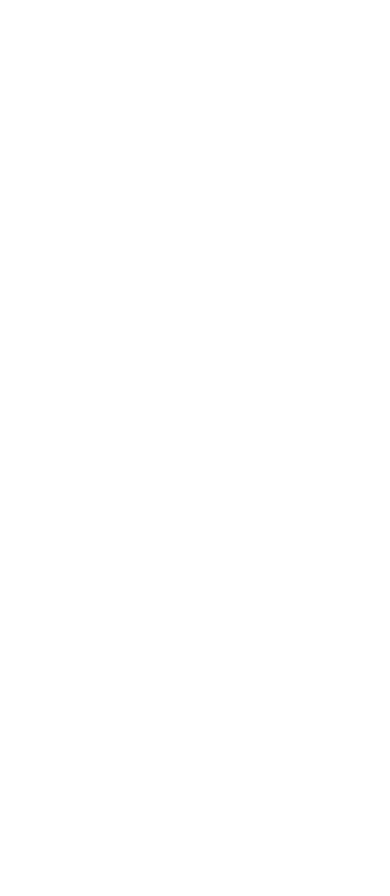
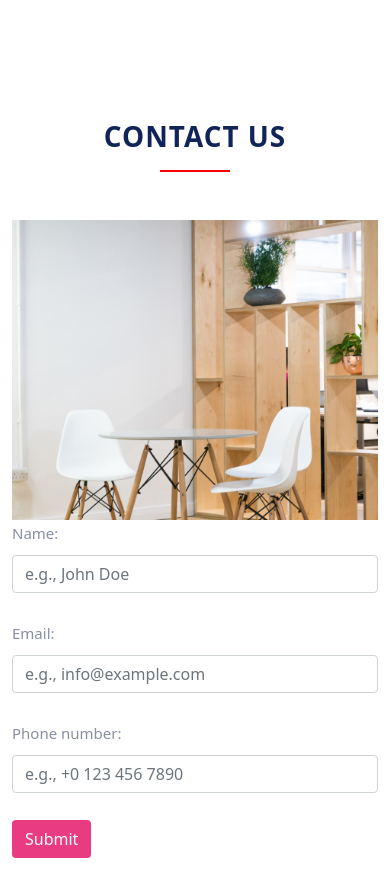
Before and after one commit to rezakelidari/creative-agecy, a React (Create React App) app: page / in a window 390 px wide. Shown: the part 8280-9176 px from the top of the page. Before the commit the page ends 8300 px from the top, so only its background shows below. Built offline with nearby package versions, Linux system fonts and the light colour scheme.

Commit message:
Making Contact section

```diff
--- a/src/App.js
+++ b/src/App.js
@@ -6,6 +6,7 @@
 import Features from "./components/Features";
 import Team from "./components/Team";
 import Testimonials from "./components/Testimonials";
+import Contact from "./components/Contact";
 
 export default function App() {
   return (
@@ -17,6 +18,7 @@
       <Features />
       <Team />
       <Testimonials />
+      <Contact />
     </>
   );
 }
--- /dev/null
+++ b/src/components/Contact/Contact.scss
@@ -0,0 +1,8 @@
+@media only screen and (max-width: 576px) {
+  #contact {
+    & img {
+      object-fit: cover;
+      height: 300px;
+    }
+  }
+}
--- /dev/null
+++ b/src/components/Contact/index.jsx
@@ -0,0 +1,53 @@
+import React from "react";
+import "./Contact.scss";
+
+import { Container, Form, Row, Col, Button } from "react-bootstrap";
+
+import Banner from "../../assets/img/contact.jpg";
+
+export default function Contact() {
+  return (
+    <section id="contact">
+      <div className="section-intro">
+        <h1>Contact us</h1>
+        <div className="hline"></div>
+      </div>
+      <Container>
+        <Row className="justify-content-center">
+          <Col lg={4} md={5} sm={5}>
+            <img src={Banner} alt="Contact" />
+          </Col>
+          <Col
+            md={{ span: 5, offset: 1 }}
+            sm={{ span: 6, offset: 1 }}
+            className="d-flex flex-column justify-content-lg-center"
+          >
+            <Form onSubmit={(event) => event.preventDefault()}>
+              <Form.Group>
+                <Form.Label>Name:</Form.Label>
+                <Form.Control type="text" placeholder="e.g., John Doe" />
+              </Form.Group>
+              <br />
+              <Form.Group>
+                <Form.Label>Email:</Form.Label>
+                <Form.Control
+                  type="email"
+                  placeholder="e.g., info@example.com"
+                />
+              </Form.Group>
+              <br />
+              <Form.Group>
+                <Form.Label>Phone number:</Form.Label>
+                <Form.Control type="tel" placeholder="e.g., +0 123 456 7890" />
+              </Form.Group>
+              <br />
+              <Button variant="brand" type="submit">
+                Submit
+              </Button>
+            </Form>
+          </Col>
+        </Row>
+      </Container>
+    </section>
+  );
+}
```
Also changed, not shown: src/assets/img/contact.jpg (added).
